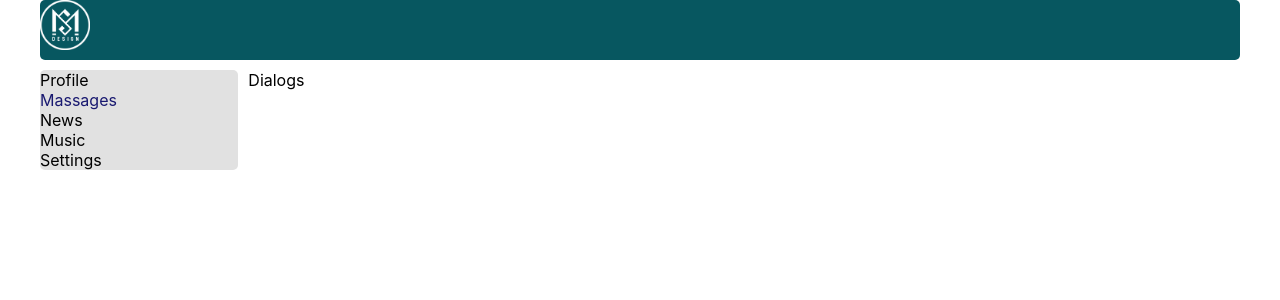
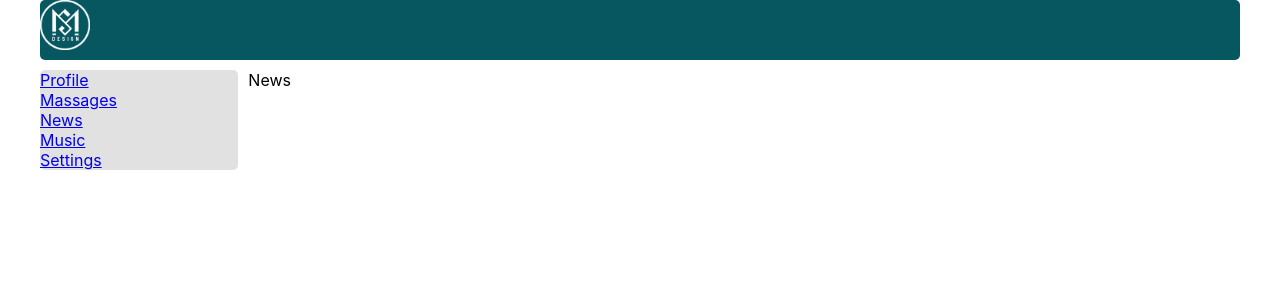
Before and after one commit to sofia-mykhailiuk/social-network, a React (Create React App) app: page /news in a window 1280 px wide. Shown: the top 300 px of the page. Built offline with nearby package versions, Linux system fonts and the light colour scheme.

Commit message:
19. add routing

```diff
--- a/package.json
+++ b/package.json
@@ -8,6 +8,7 @@
     "@testing-library/user-event": "^12.8.3",
     "react": "^17.0.2",
     "react-dom": "^17.0.2",
+    "react-router-dom": "^5.2.0",
     "react-scripts": "4.0.3",
     "web-vitals": "^1.1.2"
   },
--- a/src/App.js
+++ b/src/App.js
@@ -3,18 +3,29 @@
 import Navbar from "./Components/Navbar/Navbar";
 import Profile from "./Components/Profile/Profile";
 import Dialogs from "./Components/Dialogs/Dialogs";
+import News from "./Components/News/News";
+import Music from "./Components/Music/Music";
+import Settings from "./Components/Settings/Settings";
+import {BrowserRouter, Route} from "react-router-dom";
 
 
 const App = () => {
     return (
-        <div className='app-wrapper'>
-            <Header />
-            <Navbar />
-            <div className='app-wrapper-content'>
-                <Dialogs />
-                {/*<Profile/>*/}
+        <BrowserRouter>
+            <div className='app-wrapper'>
+                <Header/>
+                <Navbar/>
+                <div className='app-wrapper-content'>
+                    <Route path='/profile' component={Profile}/>
+                    <Route path='/dialogs' component={Dialogs}/>
+                    <Route path='/news' component={News}/>
+                    <Route path='/music' component={Music}/>
+                    <Route path='/settings' component={Settings}/>
+                    {/*<Dialogs />*/}
+                    {/*<Profile/>*/}
+                </div>
             </div>
-        </div>
+        </BrowserRouter>
     );
 }
 
--- /dev/null
+++ b/src/Components/Music/Music.jsx
@@ -0,0 +1,11 @@
+import classes from './Music.module.css'
+
+const Music = (props) => {
+    return (
+        <div>
+            Music
+        </div>
+    )
+}
+
+export default Music
--- a/src/Components/Navbar/Navbar.jsx
+++ b/src/Components/Navbar/Navbar.jsx
@@ -18,19 +18,19 @@
     return (
         <nav className={classes.nav}>
             <div className={classes.item}>
-                <a>Profile</a>
+                <a href='/profile'>Profile</a>
             </div>
             <div className={`${classes.item} ${classes.active}`}>
-                <a>Massages</a>
+                <a href='/dialogs'>Massages</a>
             </div>
             <div className={classes.item}>
-                <a>News</a>
+                <a href='/news'>News</a>
             </div>
             <div className={classes.item}>
-                <a>Music</a>
+                <a href='/music'>Music</a>
             </div>
             <div className={classes.item}>
-                <a>Settings</a>
+                <a href='/settings'>Settings</a>
             </div>
         </nav>
     );
--- /dev/null
+++ b/src/Components/News/News.jsx
@@ -0,0 +1,11 @@
+import classes from './News.module.css'
+
+const News = (props) => {
+    return (
+        <div>
+            News
+        </div>
+    )
+}
+
+export default News
--- /dev/null
+++ b/src/Components/Settings/Settings.jsx
@@ -0,0 +1,11 @@
+import classes from './Settings.module.css'
+
+const Settings = (props) => {
+    return (
+        <div>
+            Settings
+        </div>
+    )
+}
+
+export default Settings
```
Also changed, not shown: src/Components/Music/Music.module.css (added), src/Components/News/News.module.css (added), src/Components/Settings/Settings.module.css (added), 1 other file (tests, documents, lock files or other folders).
